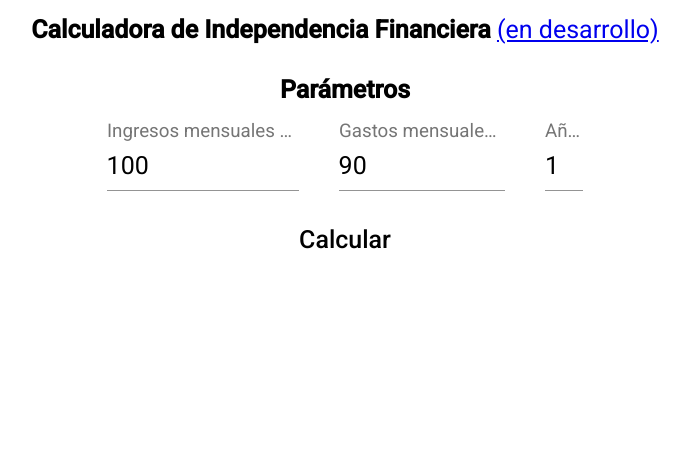
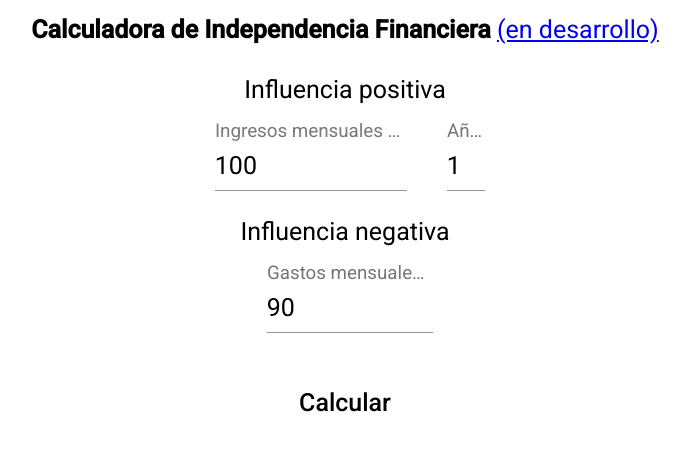
Before and after one commit to Rubenmp/fi-calculator, an Angular app: page / in a window 1280 px wide. Shown: the top 450 px of the page, without its empty margins (295-983 px from the left). Built offline with nearby package versions, Linux system fonts and the light colour scheme.

Commit message:
Organize input

```diff
--- a/src/app/fi-input/fi-input.component.html
+++ b/src/app/fi-input/fi-input.component.html
@@ -1,14 +1,8 @@
-<b>Parámetros</b>
 
-<br>
-<br>
-
-<mat-form-field class="monthly-income" >
+Influencia positiva
+<br><br>
+<mat-form-field class="monthly-income" style="margin-left: 10px;">
     <input matInput [(ngModel)]="fiParameters.monthlyIncome" type="number" placeholder="Ingresos mensuales netos (€)">
-</mat-form-field>
-
-<mat-form-field class="monthly-expenses" style="margin-left: 40px;">
-    <input matInput [(ngModel)]="fiParameters.monthlyExpenses" type="number" placeholder="Gastos mensuales (€)">
 </mat-form-field>
 
 <mat-form-field class="years-to-compute" style="margin-left: 40px;">
@@ -17,6 +11,15 @@
 
 <br>
 
+Influencia negativa
+<br><br>
+<mat-form-field class="monthly-expenses" style="margin-left: 10px;">
+    <input matInput [(ngModel)]="fiParameters.monthlyExpenses" type="number" placeholder="Gastos mensuales (€)">
+</mat-form-field>
+
+<br>
+<br>
+
 
 <button mat-button class="compute" (click)="emitFIParameters()">
     Calcular
--- a/src/app/fi-output/fi-output.component.html
+++ b/src/app/fi-output/fi-output.component.html
@@ -3,5 +3,5 @@
     <br>
     <br>
 
-    Dinero total: {{_fiResult.savedMoney }}
+    Dinero total: {{_fiResult.savedMoney }} €
 </div>
```
